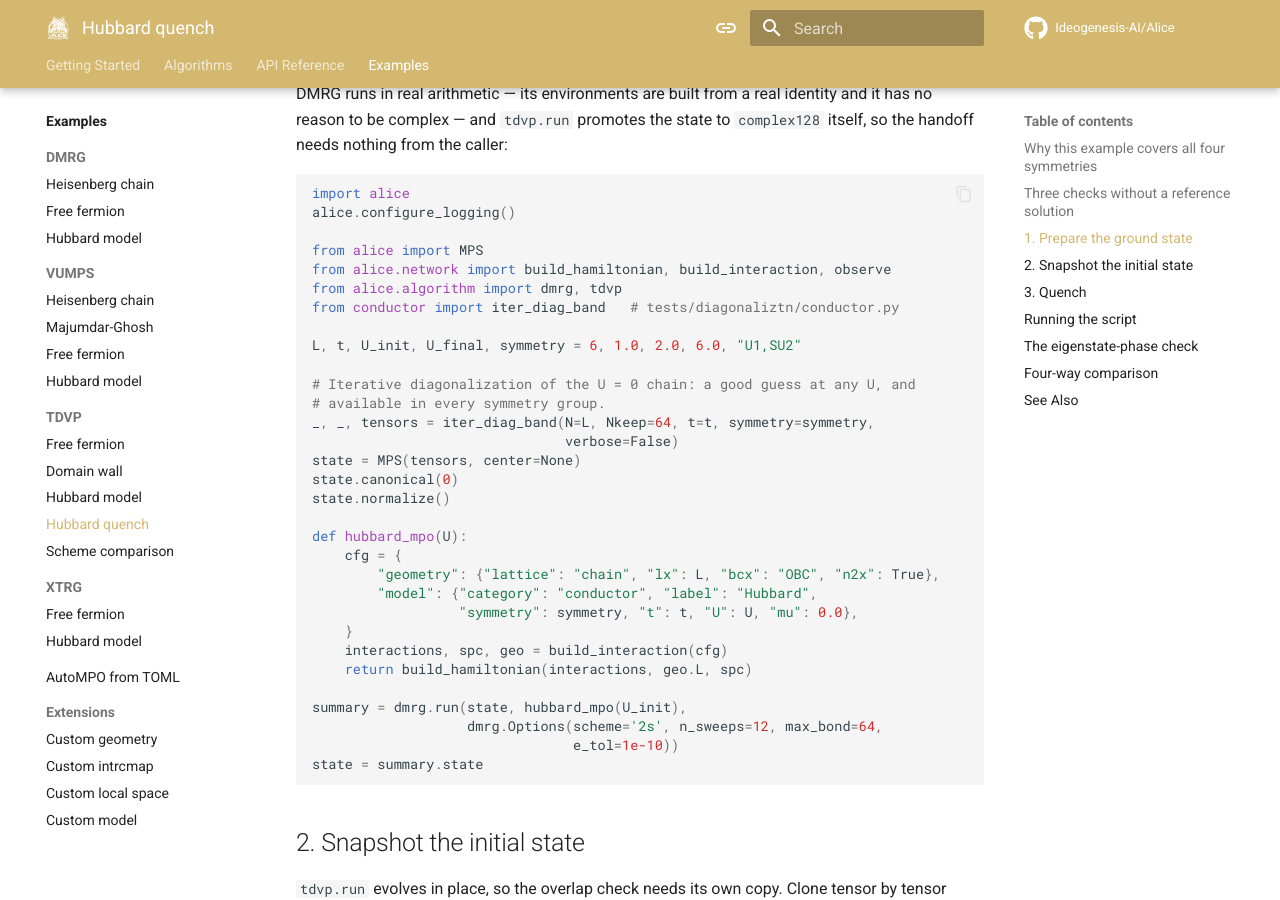
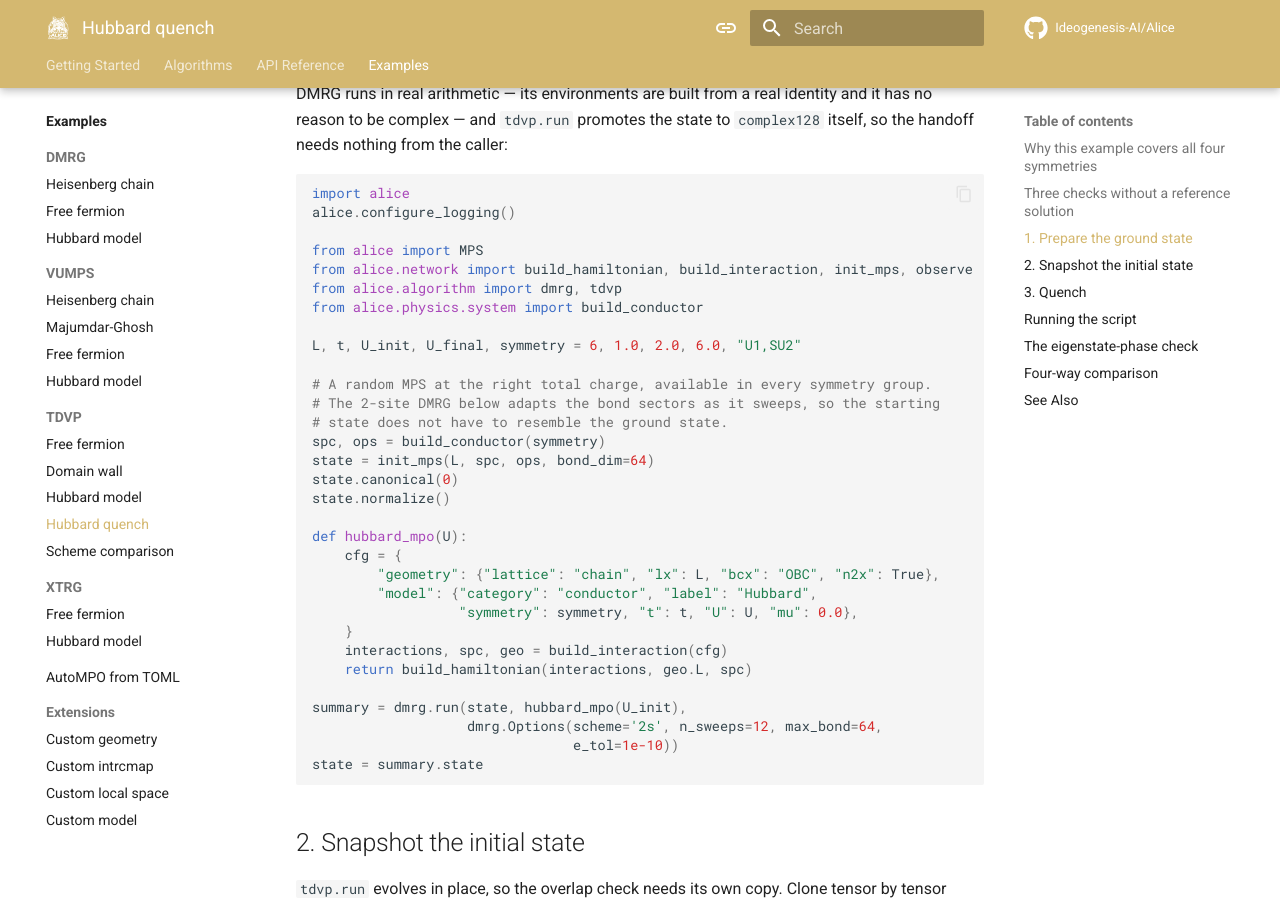
Before and after one commit to Ideogenesis-AI/Alice, an MkDocs documentation site: the page built from docs/examples/tdvp/hubbard-quench.md, in a window 1280 px wide and 900 px high, scrolled down 1235 px. Built offline with MkDocs 1.6.1 and Material for MkDocs 9.7.7, drawn with Linux system fonts in a browser that asks for light colours; comment, search, counter and statistics services are not loaded.

Commit message:
Seed the quench page's ground state with init_mps
The walkthrough imported `iter_diag_band` from tests/diagonaliztn, annotating the import with the path it lives at, so a reader working from an installed package could not run the snippet. It now starts from a random MPS built by `init_mps`, which is what the example itself does and which the following 2-site DMRG makes equivalent.

```diff
--- a/docs/examples/tdvp/hubbard-quench.md
+++ b/docs/examples/tdvp/hubbard-quench.md
@@ -61,17 +61,17 @@ import alice
 alice.configure_logging()
 
 from alice import MPS
-from alice.network import build_hamiltonian, build_interaction, observe
+from alice.network import build_hamiltonian, build_interaction, init_mps, observe
 from alice.algorithm import dmrg, tdvp
-from conductor import iter_diag_band   # tests/diagonaliztn/conductor.py
+from alice.physics.system import build_conductor
 
 L, t, U_init, U_final, symmetry = 6, 1.0, 2.0, 6.0, "U1,SU2"
 
-# Iterative diagonalization of the U = 0 chain: a good guess at any U, and
-# available in every symmetry group.
-_, _, tensors = iter_diag_band(N=L, Nkeep=64, t=t, symmetry=symmetry,
-                               verbose=False)
-state = MPS(tensors, center=None)
+# A random MPS at the right total charge, available in every symmetry group.
+# The 2-site DMRG below adapts the bond sectors as it sweeps, so the starting
+# state does not have to resemble the ground state.
+spc, ops = build_conductor(symmetry)
+state = init_mps(L, spc, ops, bond_dim=64)
 state.canonical(0)
 state.normalize()
 
```
